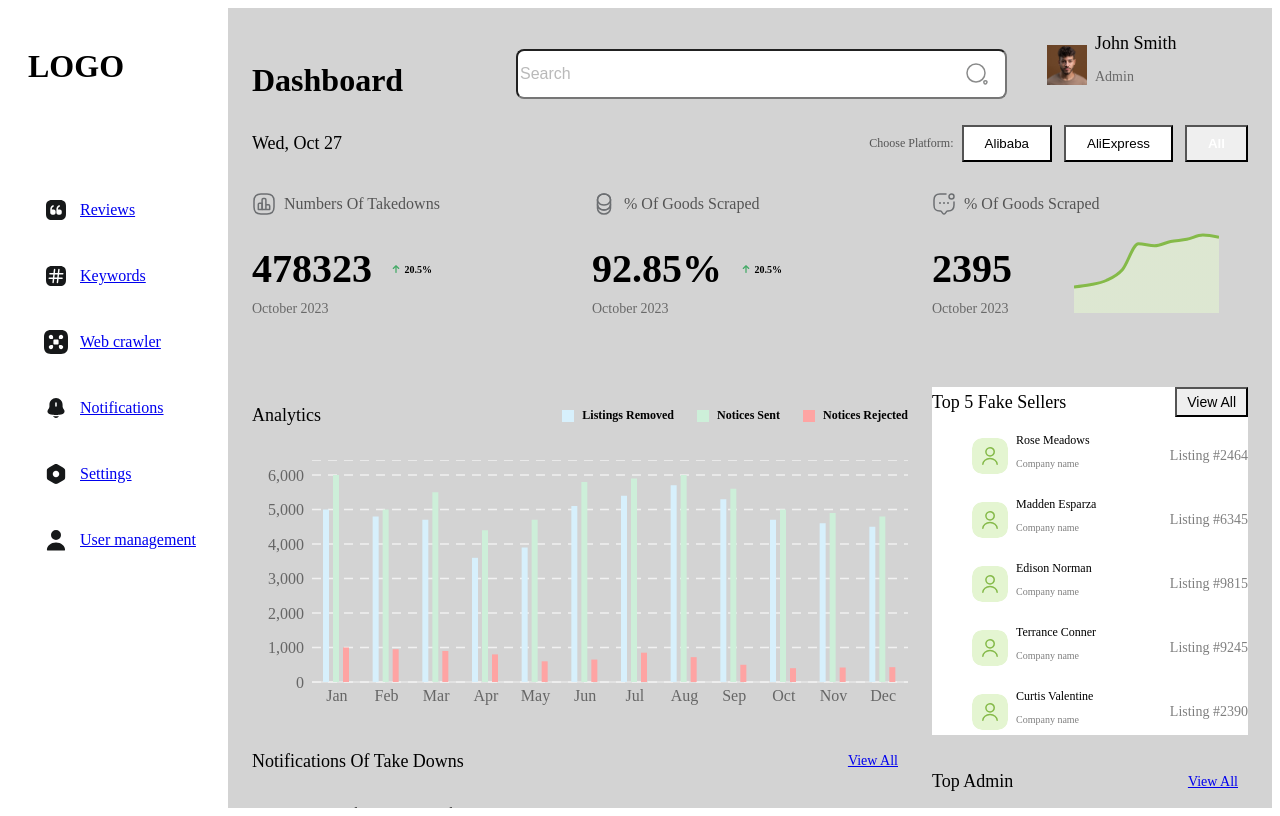
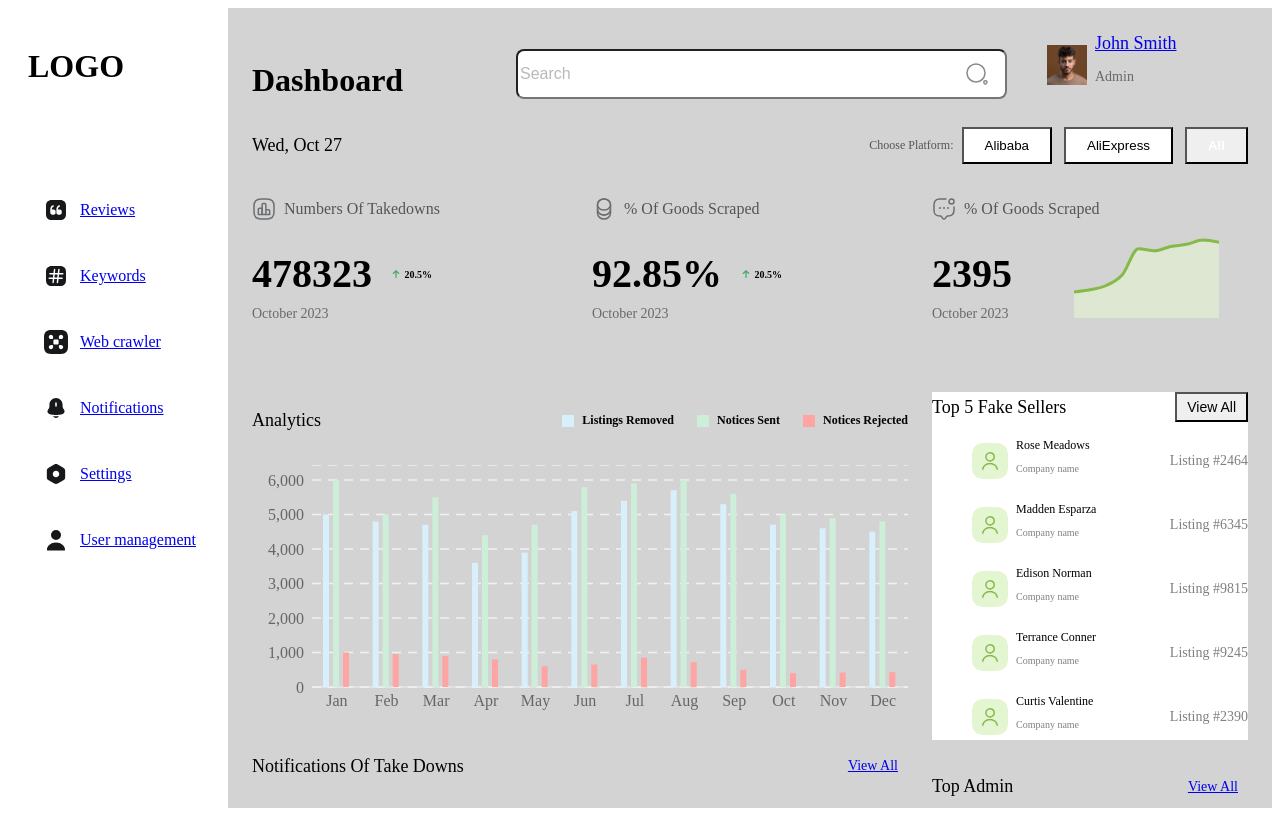
Before and after one commit to SundousKanaan/LOGO, a React (Vite) app: page / in a window 1280 px wide. Built offline with nearby package versions, Linux system fonts and the light colour scheme.

Commit message:
update: enhance Header component with dynamic user details and add LinkButton

```diff
--- a/src/components/Header.jsx
+++ b/src/components/Header.jsx
@@ -3,8 +3,12 @@ import { useLocation } from "react-router-dom";
 import SearchBar from "../min-components/SearchBar";
 import { Flex, Image, Text, Spacer, HStack, VStack } from "@chakra-ui/react";
 import HeadingItem from "../min-components/HeadingItem";
+import LinkButton from "../min-components/LinkButton";
 
 export default function Header() {
+  const userName = "John Smith"; // !TODO: change to dynamic value
+  const imgSrc = "/src/assets/user.jpg"; // !TODO: change to dynamic value
+  const role = "Admin"; // !TODO: change to dynamic value
   const location = useLocation();
   let pageTitle = "";
   routes.filter((route) => {
@@ -27,27 +31,29 @@ export default function Header() {
 
       <SearchBar />
 
+      {/* !TODO: change to dynamic values: img.src & texts */}
       <HStack>
-        {/* !TODO: change to dynamic values: img.src & texts */}
         <Image
           borderRadius="full"
           boxSize="40px"
           objectFit="cover"
-          src="/src/assets/user.jpg"
-          alt="user photo"
+          src={imgSrc}
+          alt={`${userName} profile photo`}
         />
 
         <VStack width="153px" align="start" spacing="0">
-          <HeadingItem fontSize="18px" lineHeight="24px" fontWeight="500">
-            John Smith
-          </HeadingItem>
+          <LinkButton height="fit-content" variant="text" to={`/${userName}`}>
+            <HeadingItem fontSize="18px" lineHeight="24px" fontWeight="500">
+              {userName}
+            </HeadingItem>
+          </LinkButton>
           <Text
             fontSize="14px"
             fontWeight="400"
             opacity="0.5"
             color="secondaryColor"
           >
-            Admin
+            {role}
           </Text>
         </VStack>
       </HStack>
--- a/src/min-components/LinkButton.jsx
+++ b/src/min-components/LinkButton.jsx
@@ -1,7 +1,7 @@
 import { Link as ChakraLink } from "@chakra-ui/react";
 import { Link as RouterLink } from "react-router-dom";
 
-export default function LinkButton({ path, children, ...props }) {
+export default function LinkButton({ path, children, variant, ...props }) {
   // when the height is not defined in the parent component, set it to 100% automatically
   // this is to make sure that the link button takes the full height of the parent component
   if (!props.height) {
@@ -13,17 +13,28 @@ export default function LinkButton({ path, children, ...props }) {
       as={RouterLink}
       to={path}
       {...props}
-      borderRadius="10px"
-      _hover={{
-        boxShadow:
-          "inset 0 0 0 2px var(--chakra-colors-themeColor), 0 5px 7px var(--chakra-colors-blackAlpha-600)",
-      }}
-      _focusVisible={{
-        boxShadow:
-          "inset 0 0 0 2px var(--chakra-colors-themeColor), 0 5px 7px var(--chakra-colors-blackAlpha-600)",
+      {...(variant === "button" && {
+        borderRadius: "10px",
+        _hover: {
+          boxShadow:
+            "inset 0 0 0 2px var(--chakra-colors-themeColor), 0 5px 7px var(--chakra-colors-blackAlpha-600)",
+        },
+        _focusVisible: {
+          boxShadow:
+            "inset 0 0 0 2px var(--chakra-colors-themeColor), 0 5px 7px var(--chakra-colors-blackAlpha-600)",
+          outline: "none",
+        },
+      })}
+      {...(variant === "text" && {
+        _hover: {
+          boxShadow: "0 2px 0 var(--chakra-colors-themeColor)",
+        },
+        _focusVisible: {
+          boxShadow: "0 2px 0 var(--chakra-colors-themeColor)",
 
-        outline: "none",
-      }}
+          outline: "none",
+        },
+      })}
     >
       {children}
     </ChakraLink>
--- a/src/pages/Dashboard.jsx
+++ b/src/pages/Dashboard.jsx
@@ -20,7 +20,7 @@ export default function Dashboard() {
     <>
       <Flex
         width="calc(100% - 24px)"
-        height="40px"
+        height="45px"
         alignItems="center"
         marginBottom="20px"
       >
```
